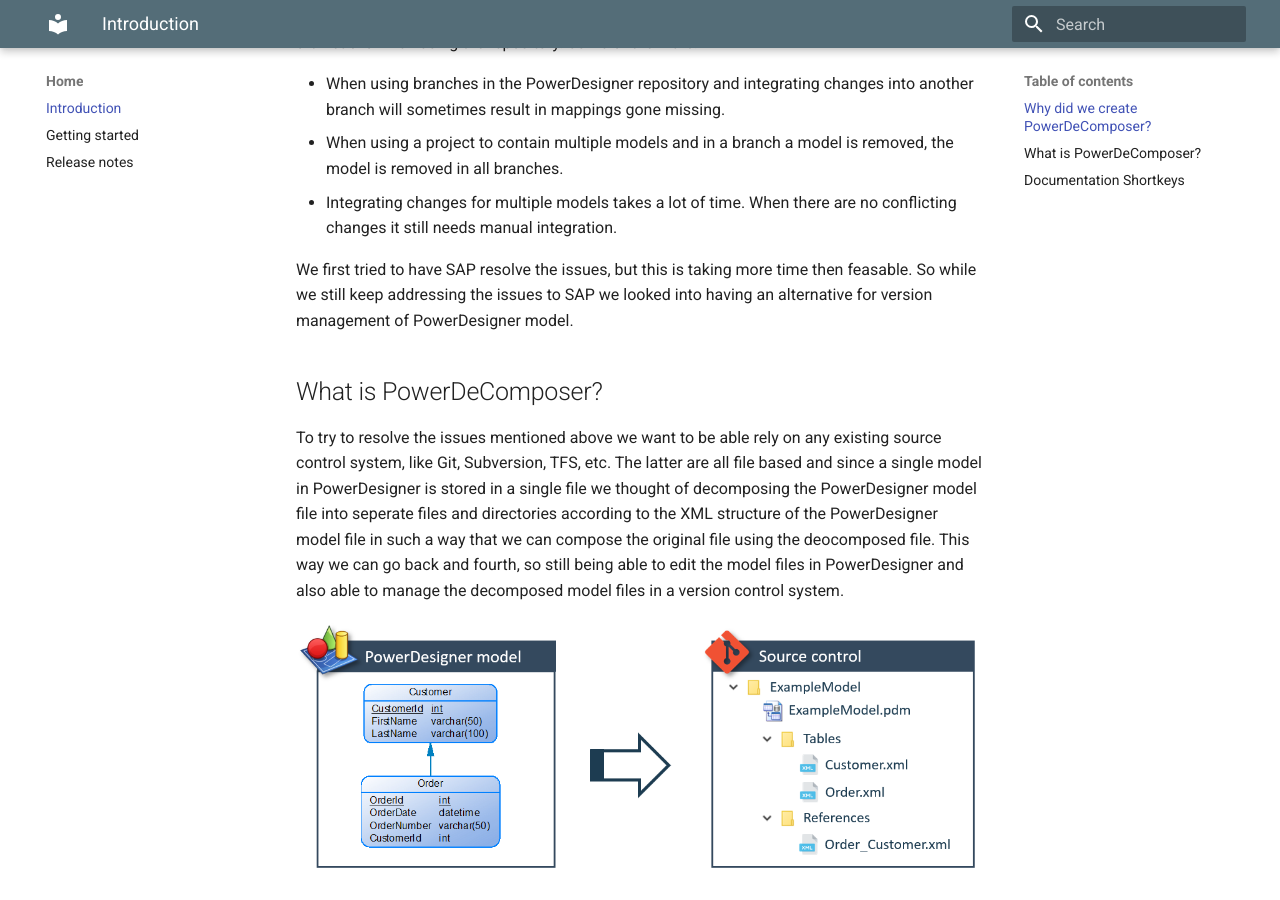
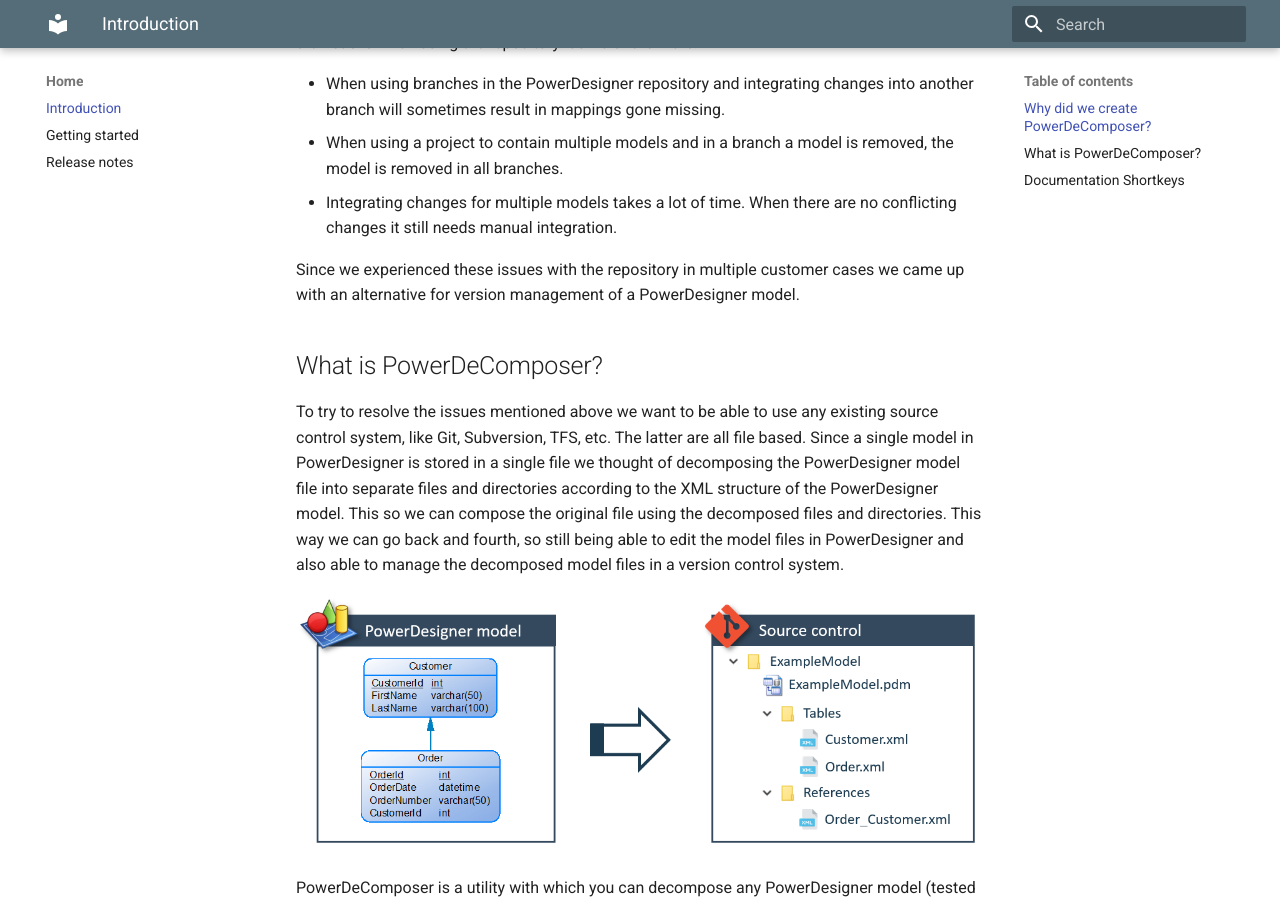
Before and after one commit to CrossBreezeNL/PowerDeComposer, an MkDocs documentation site: the page built from Documentation/docs/index.md, in a window 1280 px wide and 900 px high, scrolled down 417 px. Built offline with MkDocs 1.6.1 and Material for MkDocs 9.7.7, drawn with Linux system fonts in a browser that asks for light colours.

Commit message:
changed documentation

```diff
--- a/Documentation/docs/index.md
+++ b/Documentation/docs/index.md
@@ -9,10 +9,10 @@ Sadly there are quite some drawbacks when using the repository. Some of them are
 - When using a project to contain multiple models and in a branch a model is removed, the model is removed in all branches.
 - Integrating changes for multiple models takes a lot of time. When there are no conflicting changes it still needs manual integration.
 
-We first tried to have SAP resolve the issues, but this is taking more time then feasable. So while we still keep addressing the issues to SAP we looked into having an alternative for version management of PowerDesigner model.
+Since we experienced these issues with the repository in multiple customer cases we came up with an alternative for version management of a PowerDesigner model.
 
 ## What is PowerDeComposer?
-To try to resolve the issues mentioned above we want to be able rely on any existing source control system, like Git, Subversion, TFS, etc. The latter are all file based and since a single model in PowerDesigner is stored in a single file we thought of decomposing the PowerDesigner model file into seperate files and directories according to the XML structure of the PowerDesigner model file in such a way that we can compose the original file using the deocomposed file. This way we can go back and fourth, so still being able to edit the model files in PowerDesigner and also able to manage the decomposed model files in a version control system.
+To try to resolve the issues mentioned above we want to be able to use any existing source control system, like Git, Subversion, TFS, etc. The latter are all file based. Since a single model in PowerDesigner is stored in a single file we thought of decomposing the PowerDesigner model file into separate files and directories according to the XML structure of the PowerDesigner model. This so we can compose the original file using the decomposed files and directories. This way we can go back and fourth, so still being able to edit the model files in PowerDesigner and also able to manage the decomposed model files in a version control system.
 
 ![Decompose a PowerDesigner model into seperate files](./img/PowerDeComposer_Decompose.png)
 
```
Also changed, not shown: Documentation/docs/GettingStarted.md (+1 -1 lines), Documentation/docs/ReleaseNotes.md (+2 -2 lines).
